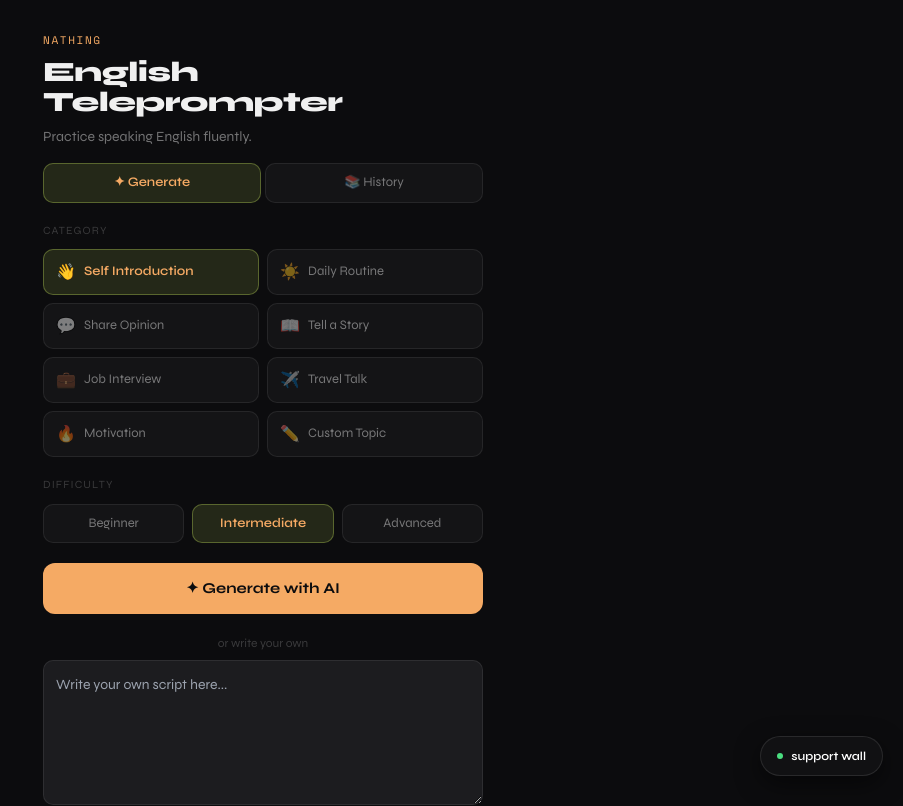
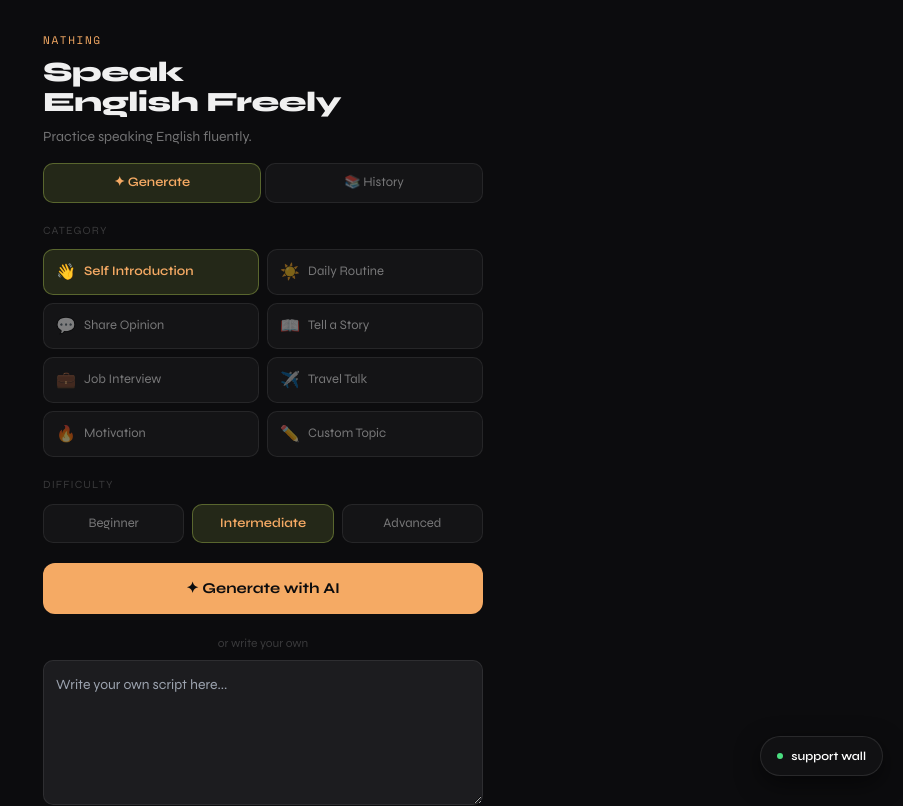
Before and after one commit to Seantacion/teleprompter, a Next.js app: page / in a window 1280 px wide. Shown: the top 806 px of the page, without its empty margins (377-1280 px from the left). Built offline with nearby package versions, Linux system fonts and the light colour scheme.

Commit message:
editiing minor

```diff
--- a/app/layout.tsx
+++ b/app/layout.tsx
@@ -3,7 +3,7 @@ import './globals.css'
 import { Analytics } from '@vercel/analytics/next';
 
 export const metadata: Metadata = {
-  title: 'Nathing — English Teleprompter',
+  title: `Nathing — Let's Fluent to Speak English!`,
   description: 'Practice speaking English fluently with AI-generated scripts',
   icons: {
     icon: '/favicon.ico',
--- a/app/page.tsx
+++ b/app/page.tsx
@@ -265,7 +265,7 @@ export default function Home() {
       {/* Header */}
       <div style={{ padding: '32px 20px 16px' }}>
         <div style={{ fontFamily: 'var(--font-mono)', fontSize: 11, color: 'var(--accent)', letterSpacing: '0.15em', marginBottom: 8 }}>NATHING</div>
-        <h1 style={{ fontSize: 28, fontWeight: 800, lineHeight: 1.1, letterSpacing: '-0.02em' }}>English<br />Teleprompter</h1>
+        <h1 style={{ fontSize: 28, fontWeight: 800, lineHeight: 1.1, letterSpacing: '-0.02em' }}>Speak <br />English Freely</h1>
         <p style={{ marginTop: 8, fontSize: 14, color: 'var(--text-muted)', lineHeight: 1.5 }}>Practice speaking English fluently.</p>
       </div>
 
--- a/components/SupportWalls.tsx
+++ b/components/SupportWalls.tsx
@@ -62,7 +62,7 @@ export function SupportWall() {
           {/* header */}
           <div style={{ padding: "14px 16px 12px", borderBottom: "1px solid rgba(255,255,255,0.06)" }}>
             <p style={{ fontSize: 13, fontWeight: 600, color: "#fff", margin: 0 }}>wall of support</p>
-            <p style={{ fontSize: 11, color: "rgba(255,255,255,0.35)", margin: "2px 0 0" }}>kasih kalimat terbaikmu</p>
+            <p style={{ fontSize: 11, color: "rgba(255,255,255,0.35)", margin: "2px 0 0" }}>kasih kalimat terbaikmu, apalagi sawer hehe</p>
           </div>
 
           {/* list */}
```
